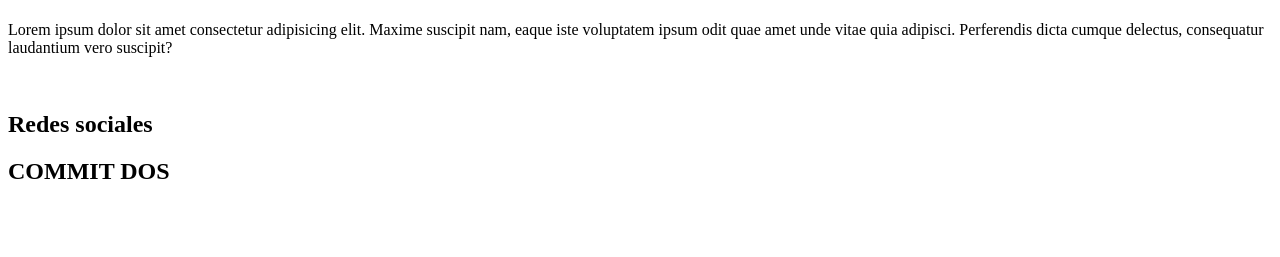
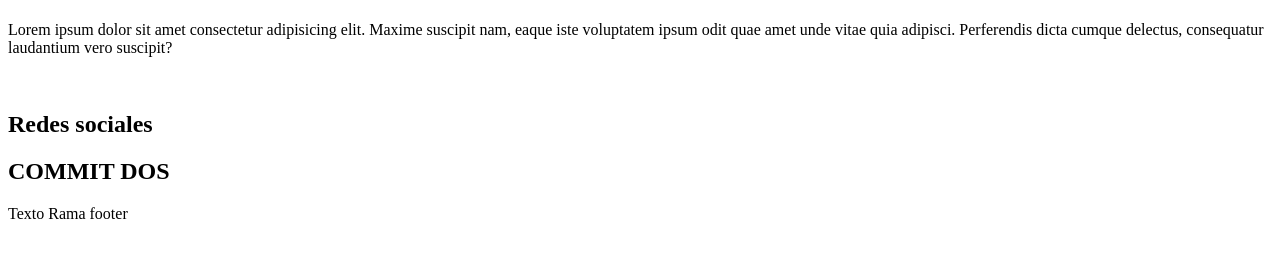
Before and after one commit to codigomaestro01/prueba, a plain HTML site: page index.html in a window 1280 px wide. Shown: the part 59-316 px from the top of the page. Drawn offline with Linux system fonts and the light colour scheme.

Commit message:
Inserte texto en la rama footer de prueba

```diff
--- a/index.html
+++ b/index.html
@@ -11,5 +11,8 @@
     <br>
     <h2>Redes sociales</h2>
     <h2>COMMIT DOS</h2>
+    <footer>
+        <p>Texto Rama footer</p>
+    </footer>
 </body>
 </html>
```
